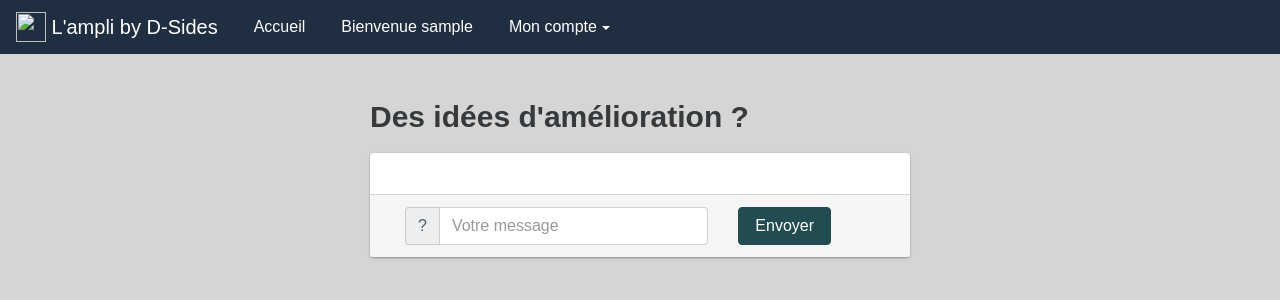
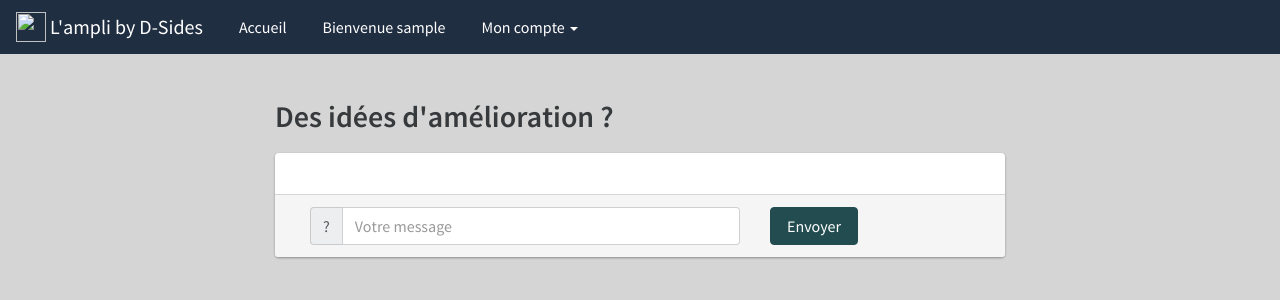
Before and after one commit to mathieubauer/ampli, a PHP site: template vue/module_chat.php in a window 1280 px wide. Shown: the top 300 px of the page. Run offline with PHP 8.4, Linux system fonts and the light colour scheme; the template is opened without the code that fills it, so the values that code supplies are empty; the visitor is signed in with stand-in values (Sample User, id 1).

Commit message:
v0.1.4 travail sur les typos

```diff
--- a/controleur/crea_idea.php
+++ b/controleur/crea_idea.php
@@ -11,8 +11,6 @@
 
 
 if (!empty($_POST['ideaname']) && !empty($_POST['ideatext'])) {
-
-
 
 
     // ################################################# UPLOAD IMAGE
@@ -86,7 +84,7 @@ if (!empty($_POST['ideaname']) && !empty($_POST['ideatext'])) {
 
     $category = $_POST['category'];;
     $id_user = $_SESSION['id'];
-    $likes = 1;
+    $likes = 0;
 
     include_once('modele/crea_idea.php');
     //include_once('modele/crea_wp_post.php');
--- a/css/style.css
+++ b/css/style.css
@@ -1,3 +1,29 @@
+@font-face {
+    font-family: 'Source Sans Pro';
+    src: url('fonts/SourceSansPro-Regular.ttf');
+}
+
+@font-face {
+    font-family: 'Source Sans Pro';
+    font-style: italic;
+    src: url('fonts/SourceSansPro-Italic.ttf');
+}
+
+@font-face {
+    font-family: 'Source Sans Pro';
+    font-weight: 600;
+    src: url('fonts/SourceSansPro-Semibold.ttf');
+}
+
+@font-face {
+    font-family: 'Source Sans Pro';
+    font-style: italic;
+    font-weight: bold;
+    src: url('fonts/SourceSansPro-BoldItalic.ttf');
+}
+
+
+
 body {
     padding: 70px 0;
     background-color: #d5d5d5;
@@ -11,7 +37,12 @@ h1 {
 }
 
 h2 {
+    font-weight: 600;
     margin: 20px 0 10px;
+}
+
+h3 {
+    font-weight: bold;
 }
 
 h4 {
--- a/js/grille.js
+++ b/js/grille.js
@@ -1,3 +1,5 @@
+$(function() {
+
     var $grid = $('.grid').packery({
     // options
     itemSelector: '.grid-item',
@@ -6,4 +8,8 @@ columnWidth: '.grid-sizer',
     //gutter: 10
     });
 
+    $grid.imagesLoaded().progress( function() {
         $grid.packery('layout');
+    });
+
+});
--- a/js/modif_idea.js
+++ b/js/modif_idea.js
@@ -28,6 +28,10 @@ $('.card_idea .edit').click(function() {
                 $('#titre_' + id).html(json.ideaname);
                 $('#texte_' + id).html(json.ideatext);
                 $('#form_idea_modif').modal('hide');
+                var $grid = $('.grid').packery({
+                itemSelector: '.grid-item'
+                });
+                $grid.packery('shiftLayout');
             },
             error: function() {
                 alert('La requete n\'a pas abouti');
@@ -59,7 +63,6 @@ $('.card_idea .suppr').click(function() {
             url: url,
             success: function() {
                 $('#form_idea_suppr').modal('hide');
-                //$('#carte_' + id).remove();
                 var $grid = $('.grid').packery({
                 itemSelector: '.grid-item'
                 });
--- a/vue/module_chat.php
+++ b/vue/module_chat.php
@@ -1,6 +1,6 @@
 <div class="row">
 
-    <div class="col-md-6 offset-md-3">
+    <div class="col-md-8 offset-md-2">
     <h1>Des idées d'amélioration ?</h1>
 
     <div class="card">
```
Also changed, not shown: css/fonts/SourceSansPro-Black.ttf (added), css/fonts/SourceSansPro-BlackItalic.ttf (added), css/fonts/SourceSansPro-Bold.ttf (added), css/fonts/SourceSansPro-BoldItalic.ttf (added), css/fonts/SourceSansPro-ExtraLight.ttf (added), css/fonts/SourceSansPro-ExtraLightItalic.ttf (added), css/fonts/SourceSansPro-Italic.ttf (added), css/fonts/SourceSansPro-Light.ttf (added), css/fonts/SourceSansPro-LightItalic.ttf (added), css/fonts/SourceSansPro-Regular.ttf (added), css/fonts/SourceSansPro-Semibold.ttf (added), css/fonts/SourceSansPro-SemiboldItalic.ttf (added). Lines whose indentation alone changed are shown as unchanged.
